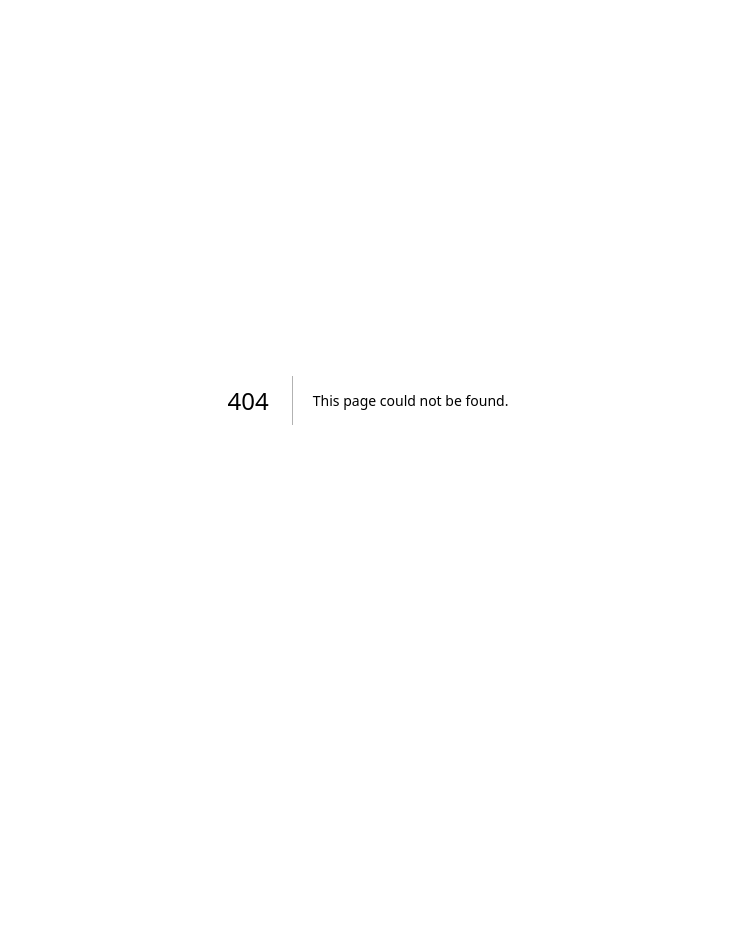
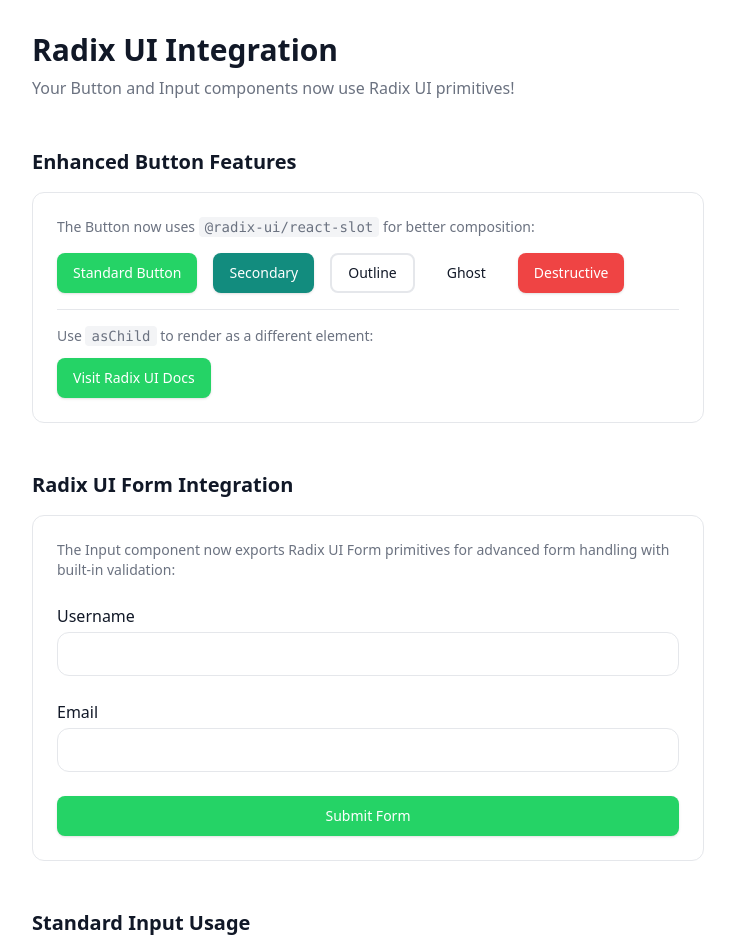
Before and after one commit to mdrobin45/whatsapp-crm, a Next.js app: page /radix-demo in a window 1280 px wide. Before the commit this address had no page. Shown: the top 952 px of the page, without its empty margins (272-1007 px from the left). Before the commit the page ends 800 px from the top, so only its background shows below. Built offline with nearby package versions, Linux system fonts and the light colour scheme.

Commit message:
feat: Integrate Radix UI for enhanced Button and Input components, including form primitives and a new demo page.

```diff
--- /dev/null
+++ b/app/radix-demo/page.tsx
@@ -0,0 +1,115 @@
+"use client";
+
+import { Button } from "@/components/Button";
+import { FormControl, FormField, FormLabel, FormMessage, FormRoot, FormSubmit, Input } from "@/components/Input";
+
+export default function RadixFormExample() {
+    return (
+        <div className="min-h-screen bg-background p-8">
+            <div className="max-w-2xl mx-auto space-y-12">
+                <div>
+                    <h1 className="text-3xl font-bold mb-2">Radix UI Integration</h1>
+                    <p className="text-muted-foreground">
+                        Your Button and Input components now use Radix UI primitives!
+                    </p>
+                </div>
+
+                {/* Button Examples with asChild prop */}
+                <section className="space-y-4">
+                    <h2 className="text-xl font-semibold">Enhanced Button Features</h2>
+                    <div className="p-6 rounded-xl bg-card border border-border space-y-4">
+                        <p className="text-sm text-muted-foreground">
+                            The Button now uses <code className="px-1.5 py-0.5 rounded bg-muted">@radix-ui/react-slot</code> for better composition:
+                        </p>
+                        <div className="flex flex-wrap gap-4">
+                            <Button>Standard Button</Button>
+                            <Button variant="secondary">Secondary</Button>
+                            <Button variant="outline">Outline</Button>
+                            <Button variant="ghost">Ghost</Button>
+                            <Button variant="destructive">Destructive</Button>
+                        </div>
+
+                        <div className="pt-4 border-t border-border">
+                            <p className="text-sm text-muted-foreground mb-3">
+                                Use <code className="px-1.5 py-0.5 rounded bg-muted">asChild</code> to render as a different element:
+                            </p>
+                            <Button asChild variant="primary">
+                                <a href="https://www.radix-ui.com" target="_blank" rel="noopener noreferrer">
+                                    Visit Radix UI Docs
+                                </a>
+                            </Button>
+                        </div>
+                    </div>
+                </section>
+
+                {/* Form Example with Radix UI Form primitives */}
+                <section className="space-y-4">
+                    <h2 className="text-xl font-semibold">Radix UI Form Integration</h2>
+                    <div className="p-6 rounded-xl bg-card border border-border">
+                        <p className="text-sm text-muted-foreground mb-6">
+                            The Input component now exports Radix UI Form primitives for advanced form handling with built-in validation:
+                        </p>
+
+                        <FormRoot
+                            onSubmit={(e) => {
+                                e.preventDefault();
+                                const data = Object.fromEntries(new FormData(e.currentTarget));
+                                console.log(data);
+                                alert(`Form submitted! Check console for data.`);
+                            }}
+                            className="space-y-6"
+                        >
+                            <FormField name="username">
+                                <div className="space-y-2">
+                                    <FormLabel>Username</FormLabel>
+                                    <FormControl asChild>
+                                        <Input type="text" required />
+                                    </FormControl>
+                                    <FormMessage match="valueMissing" className="text-xs text-destructive">
+                                        Please enter a username
+                                    </FormMessage>
+                                </div>
+                            </FormField>
+
+                            <FormField name="email">
+                                <div className="space-y-2">
+                                    <FormLabel>Email</FormLabel>
+                                    <FormControl asChild>
+                                        <Input type="email" required />
+                                    </FormControl>
+                                    <FormMessage match="valueMissing" className="text-xs text-destructive">
+                                        Please enter your email
+                                    </FormMessage>
+                                    <FormMessage match="typeMismatch" className="text-xs text-destructive">
+                                        Please provide a valid email
+                                    </FormMessage>
+                                </div>
+                            </FormField>
+
+                            <FormSubmit asChild>
+                                <Button type="submit" className="w-full">
+                                    Submit Form
+                                </Button>
+                            </FormSubmit>
+                        </FormRoot>
+                    </div>
+                </section>
+
+                {/* Standard Input Usage */}
+                <section className="space-y-4">
+                    <h2 className="text-xl font-semibold">Standard Input Usage</h2>
+                    <div className="p-6 rounded-xl bg-card border border-border space-y-4">
+                        <p className="text-sm text-muted-foreground">
+                            You can still use the Input component standalone as before:
+                        </p>
+                        <div className="space-y-4">
+                            <Input placeholder="Standard text input" />
+                            <Input type="password" placeholder="Password input" />
+                            <Input type="number" placeholder="Number input" />
+                        </div>
+                    </div>
+                </section>
+            </div>
+        </div>
+    );
+}
--- a/components/Button.tsx
+++ b/components/Button.tsx
@@ -1,34 +1,46 @@
+import { cn } from "@/lib/utils";
+import { Slot } from "@radix-ui/react-slot";
+import { cva, type VariantProps } from "class-variance-authority";
 import * as React from "react";
 
-export interface ButtonProps
-    extends React.ButtonHTMLAttributes<HTMLButtonElement> {
-    variant?: 'primary' | 'secondary' | 'outline' | 'ghost' | 'destructive';
-    size?: 'sm' | 'md' | 'lg' | 'icon';
-}
-
-const Button = React.forwardRef<HTMLButtonElement, ButtonProps>(
-    ({ className, variant = 'primary', size = 'md', ...props }, ref) => {
-        const baseStyles = "inline-flex items-center justify-center whitespace-nowrap rounded-lg font-medium ring-offset-background transition-all focus-visible:outline-none focus-visible:ring-2 focus-visible:ring-primary focus-visible:ring-offset-2 disabled:pointer-events-none disabled:opacity-50 active:scale-[0.98]";
-
-        const variants = {
+const buttonVariants = cva(
+    "inline-flex items-center justify-center whitespace-nowrap rounded-lg font-medium ring-offset-background transition-all focus-visible:outline-none focus-visible:ring-2 focus-visible:ring-primary focus-visible:ring-offset-2 disabled:pointer-events-none disabled:opacity-50 active:scale-[0.98]",
+    {
+        variants: {
+            variant: {
                 primary: "bg-primary text-primary-foreground hover:bg-primary-600 shadow-sm",
                 secondary: "bg-secondary text-secondary-foreground hover:bg-secondary-600 shadow-sm",
                 outline: "border-2 border-border bg-transparent hover:bg-muted text-foreground",
                 ghost: "bg-transparent hover:bg-muted text-foreground",
                 destructive: "bg-destructive text-destructive-foreground hover:bg-destructive-600 shadow-sm",
-        };
-
-        const sizes = {
+            },
+            size: {
                 sm: "h-9 px-3 text-xs",
                 md: "h-10 px-4 py-2 text-sm",
                 lg: "h-12 px-8 text-base",
                 icon: "h-10 w-10",
-        };
+            },
+        },
+        defaultVariants: {
+            variant: "primary",
+            size: "md",
+        },
+    }
+);
 
+export interface ButtonProps
+    extends React.ButtonHTMLAttributes<HTMLButtonElement>,
+        VariantProps<typeof buttonVariants> {
+    asChild?: boolean;
+}
+
+const Button = React.forwardRef<HTMLButtonElement, ButtonProps>(
+    ({ className, variant, size, asChild = false, ...props }, ref) => {
+        const Comp = asChild ? Slot : "button";
         return (
-            <button
+            <Comp
+                className={cn(buttonVariants({ variant, size, className }))}
                 ref={ref}
-                className={`${baseStyles} ${variants[variant]} ${sizes[size]} ${className || ''}`}
                 {...props}
             />
         );
@@ -36,4 +48,4 @@
 );
 Button.displayName = "Button";
 
-export { Button };
+export { Button, buttonVariants };
--- a/components/Input.tsx
+++ b/components/Input.tsx
@@ -1,3 +1,5 @@
+import { cn } from "@/lib/utils";
+import * as Form from "@radix-ui/react-form";
 import * as React from "react";
 
 export interface InputProps
@@ -8,7 +10,10 @@
         return (
             <input
                 type={type}
-                className={`flex h-11 w-full rounded-xl border border-input bg-background px-4 py-2 text-sm ring-offset-background file:border-0 file:bg-transparent file:text-sm file:font-medium placeholder:text-muted-foreground focus-visible:outline-none focus-visible:ring-2 focus-visible:ring-primary focus-visible:ring-offset-2 disabled:cursor-not-allowed disabled:opacity-50 transition-all ${className || ''}`}
+                className={cn(
+                    "flex h-11 w-full rounded-xl border border-input bg-background px-4 py-2 text-sm ring-offset-background file:border-0 file:bg-transparent file:text-sm file:font-medium placeholder:text-muted-foreground focus-visible:outline-none focus-visible:ring-1 focus-visible:ring-primary focus-visible:ring-offset-1 disabled:cursor-not-allowed disabled:opacity-50 transition-all mt-1",
+                    className
+                )}
                 ref={ref}
                 {...props}
             />
@@ -17,4 +22,15 @@
 );
 Input.displayName = "Input";
 
-export { Input };
+// Radix UI Form components for advanced form handling
+const FormField = Form.Field;
+const FormLabel = Form.Label;
+const FormControl = Form.Control;
+const FormMessage = Form.Message;
+const FormSubmit = Form.Submit;
+const FormRoot = Form.Root;
+
+export {
+   FormControl, FormField,
+   FormLabel, FormMessage, FormRoot, FormSubmit, Input
+};
--- /dev/null
+++ b/lib/utils.ts
@@ -0,0 +1,10 @@
+import { type ClassValue, clsx } from "clsx";
+import { twMerge } from "tailwind-merge";
+
+/**
+ * Utility function to merge Tailwind CSS classes with proper conflict resolution
+ * Uses clsx for conditional classes and tailwind-merge to handle conflicts
+ */
+export function cn(...inputs: ClassValue[]) {
+    return twMerge(clsx(inputs));
+}
--- a/package.json
+++ b/package.json
@@ -12,6 +12,7 @@
     "@radix-ui/react-avatar": "^1.1.11",
     "@radix-ui/react-dialog": "^1.1.15",
     "@radix-ui/react-dropdown-menu": "^2.1.16",
+    "@radix-ui/react-form": "^0.1.8",
     "@radix-ui/react-label": "^2.1.8",
     "@radix-ui/react-select": "^2.2.6",
     "@radix-ui/react-separator": "^1.1.8",
```
Also changed, not shown: 1 other file (tests, documents, lock files or other folders). Lines whose indentation alone changed are shown as unchanged.
